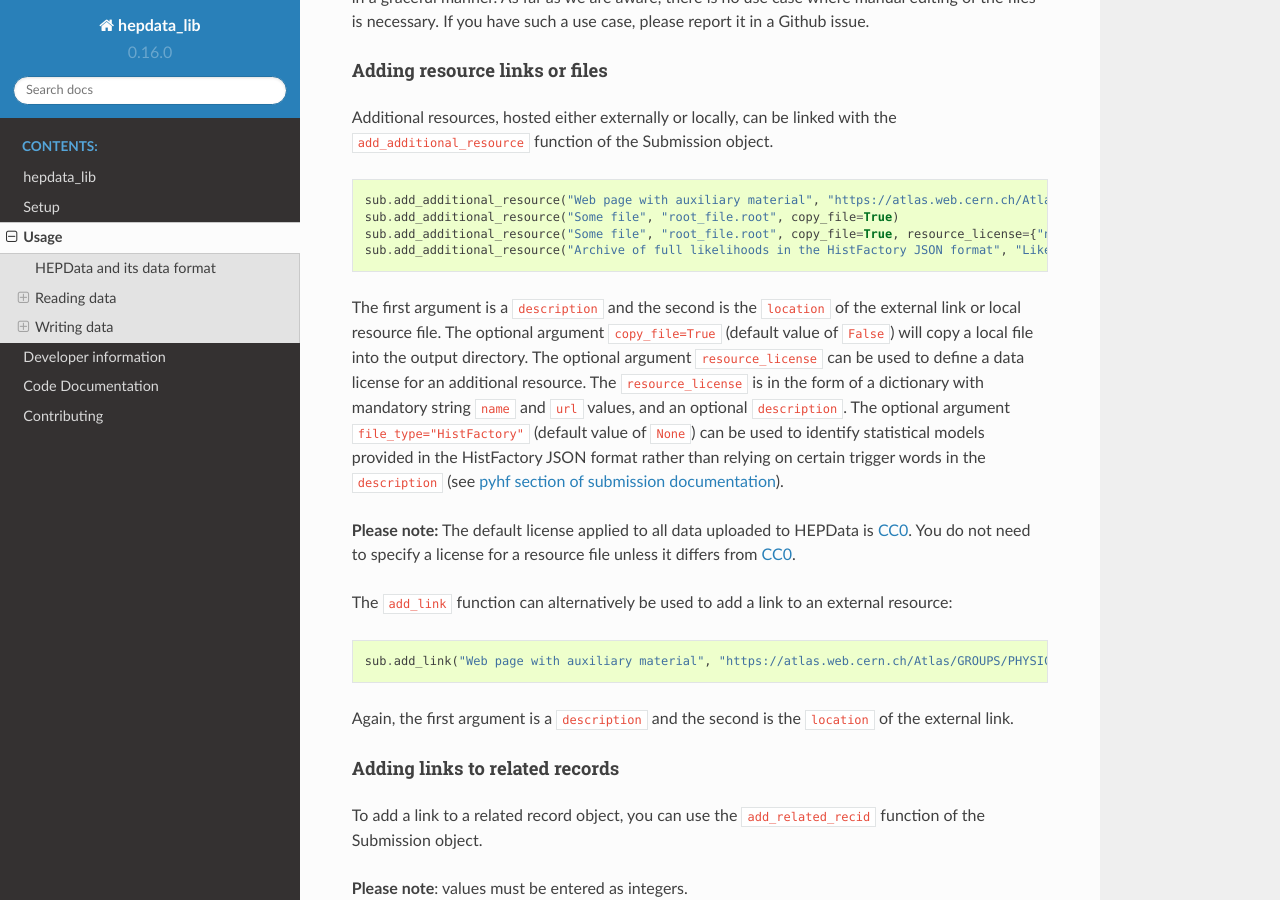
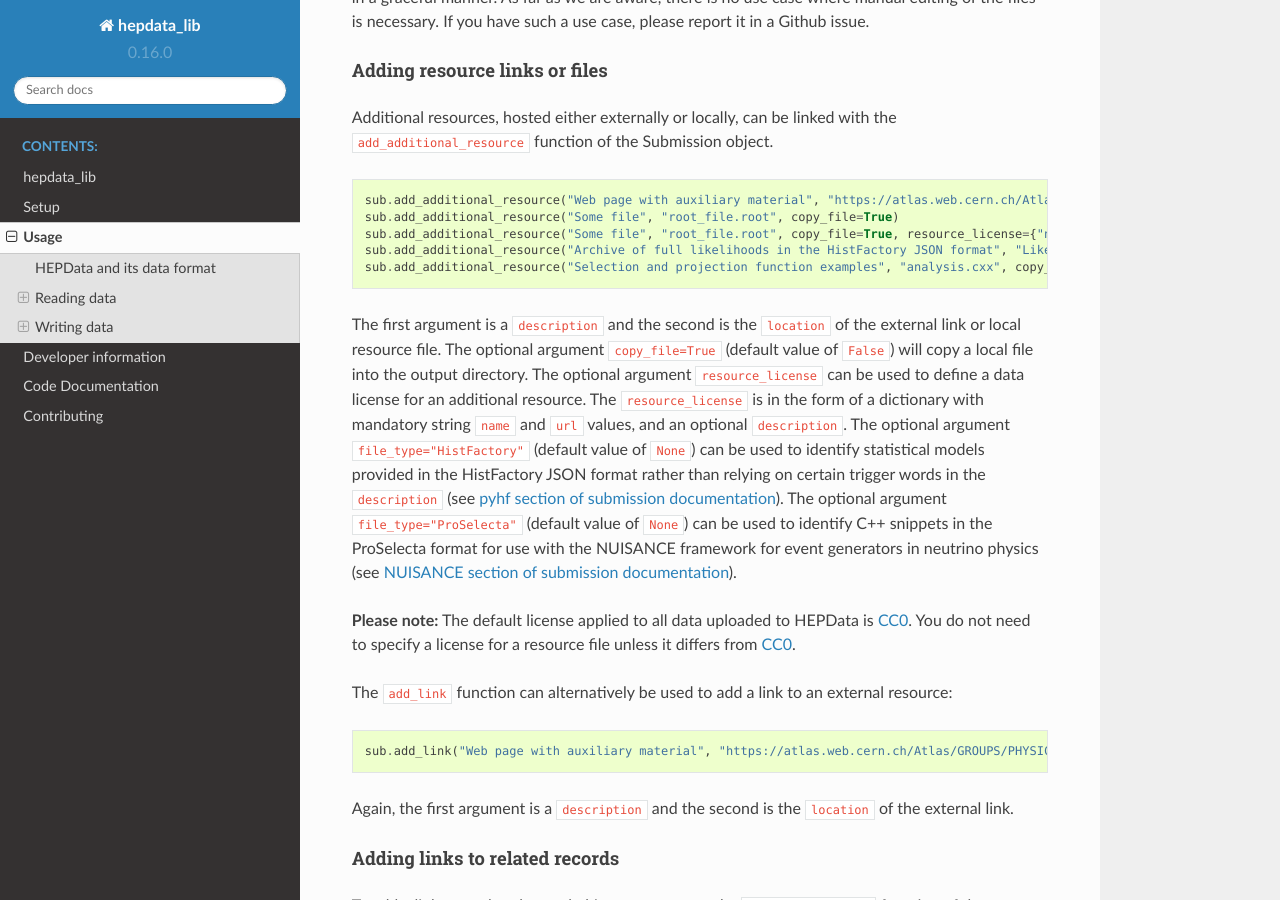
Before and after one commit to HEPData/hepdata_lib, a Sphinx documentation site: the page built from docs/usage.rst, in a window 1280 px wide and 900 px high, scrolled down 2729 px. Built offline with Sphinx 7.4.7 and the Read the Docs theme 2.0.0, drawn with Linux system fonts in a browser that asks for light colours.

Commit message:
Add ProSelecta example to `add_additional_resource` in docs (#270)
* docs: add ProSelecta to add_additional_resource
* https://hepdata-submission.readthedocs.io/en/latest/analyses.html#nuisance

```diff
--- a/docs/usage.rst
+++ b/docs/usage.rst
@@ -125,6 +125,7 @@ Additional resources, hosted either externally or locally, can be linked with th
     sub.add_additional_resource("Some file", "root_file.root", copy_file=True)
     sub.add_additional_resource("Some file", "root_file.root", copy_file=True, resource_license={"name": "CC BY 4.0", "url": "https://creativecommons.org/licenses/by/4.0/", "description": "This license enables reusers to distribute, remix, adapt, and build upon the material in any medium or format, so long as attribution is given to the creator."})
     sub.add_additional_resource("Archive of full likelihoods in the HistFactory JSON format", "Likelihoods.tar.gz", copy_file=True, file_type="HistFactory")
+    sub.add_additional_resource("Selection and projection function examples", "analysis.cxx", copy_file=True, file_type="ProSelecta")
 
 The first argument is a ``description`` and the second is the ``location`` of the external link or local resource file.
 The optional argument ``copy_file=True`` (default value of ``False``) will copy a local file into the output directory.
@@ -132,6 +133,8 @@ The optional argument ``resource_license`` can be used to define a data license
 The ``resource_license`` is in the form of a dictionary with mandatory string ``name`` and ``url`` values, and an optional ``description``.
 The optional argument ``file_type="HistFactory"`` (default value of ``None``) can be used to identify statistical models provided in the HistFactory JSON
 format rather than relying on certain trigger words in the ``description`` (see `pyhf section of submission documentation`_).
+The optional argument ``file_type="ProSelecta"`` (default value of ``None``) can be used to identify C++ snippets in the ProSelecta format for use with
+the NUISANCE framework for event generators in neutrino physics (see `NUISANCE section of submission documentation`_).
 
 **Please note:** The default license applied to all data uploaded to HEPData is `CC0`_. You do not
 need to specify a license for a resource file unless it differs from `CC0`_.
@@ -147,6 +150,7 @@ The ``add_link`` function can alternatively be used to add a link to an external
 Again, the first argument is a ``description`` and the second is the ``location`` of the external link.
 
 .. _`pyhf section of submission documentation`: https://hepdata-submission.readthedocs.io/en/latest/analyses.html#pyhf
+.. _`NUISANCE section of submission documentation`: https://hepdata-submission.readthedocs.io/en/latest/analyses.html#nuisance
 
 Adding links to related records
 ^^^^^^^^^^^^^^^^^^^^^^^^^^^^^^^
--- a/hepdata_lib/__init__.py
+++ b/hepdata_lib/__init__.py
@@ -79,7 +79,7 @@ class AdditionalResourceMixin:
         :param copy_file: If set to true, will attempt to copy a local file to the tar ball.
         :type copy_file: bool
 
-        :param file_type: Type of the resource file.  Currently, only "HistFactory" has any effect.
+        :param file_type: Type of the resource file (None, "HistFactory" or "ProSelecta").
         :type file_type: string
 
         :param resource_license: License information comprising name, url and optional description.
```
